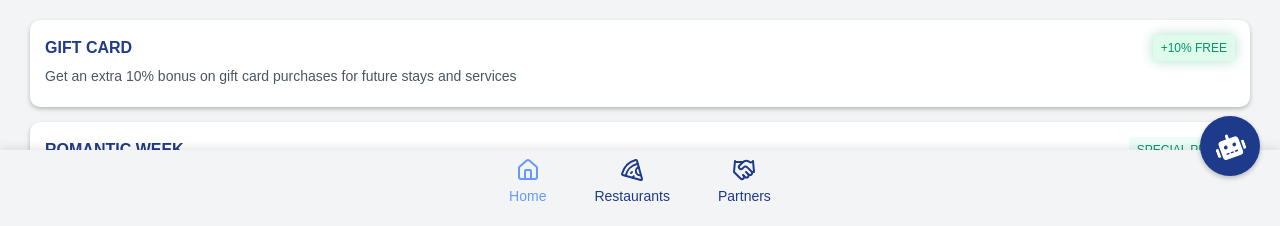
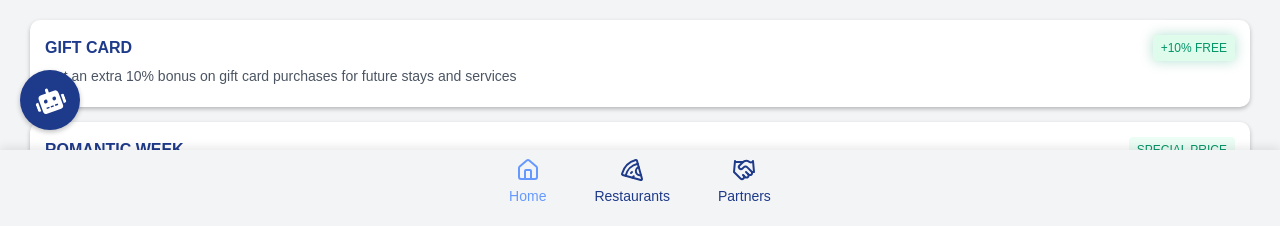
Before and after one commit to Mardar91/nva-webapp, a React (Create React App) app: page / in a window 1280 px wide. Shown: the part 562-788 px from the top of the page. Built offline with nearby package versions, Linux system fonts and the light colour scheme.

Commit message:
Update FloatingChatButton.css

```diff
--- a/src/components/FloatingChatButton.css
+++ b/src/components/FloatingChatButton.css
@@ -1,9 +1,10 @@
 /* FloatingChatButton.css */
 .floating-chat-button {
-  position: absolute;
-  bottom: 70px;
-  right: 20px;
+  position: fixed;  /* Cambiato da absolute a fixed */
+  bottom: calc(88px + env(safe-area-inset-bottom) + 20px); /* Considera la barra di navigazione e la safe area */
+  left: 20px;  /* Spostato a sinistra invece che a destra */
   z-index: 1000;
+  pointer-events: auto; /* Assicura che il pulsante sia cliccabile */
 }
 
 .chat-button {
@@ -15,4 +16,21 @@
   justify-content: center;
   align-items: center;
   box-shadow: 0 2px 5px rgba(0, 0, 0, 0.25);
+  -webkit-transform: translateZ(0); /* Fix per iOS */
+  transform: translateZ(0);
 }
+
+/* Media query per schermi più piccoli o in modalità landscape */
+@media screen and (max-height: 700px) {
+  .floating-chat-button {
+    bottom: calc(88px + 10px); /* Riduce lo spazio in modalità landscape */
+  }
+}
+
+/* Fix specifico per iPhone in modalità portrait */
+@supports (-webkit-touch-callout: none) {
+  .floating-chat-button {
+    bottom: calc(88px + env(safe-area-inset-bottom) + 20px);
+    left: 20px;
+  }
+}
```
